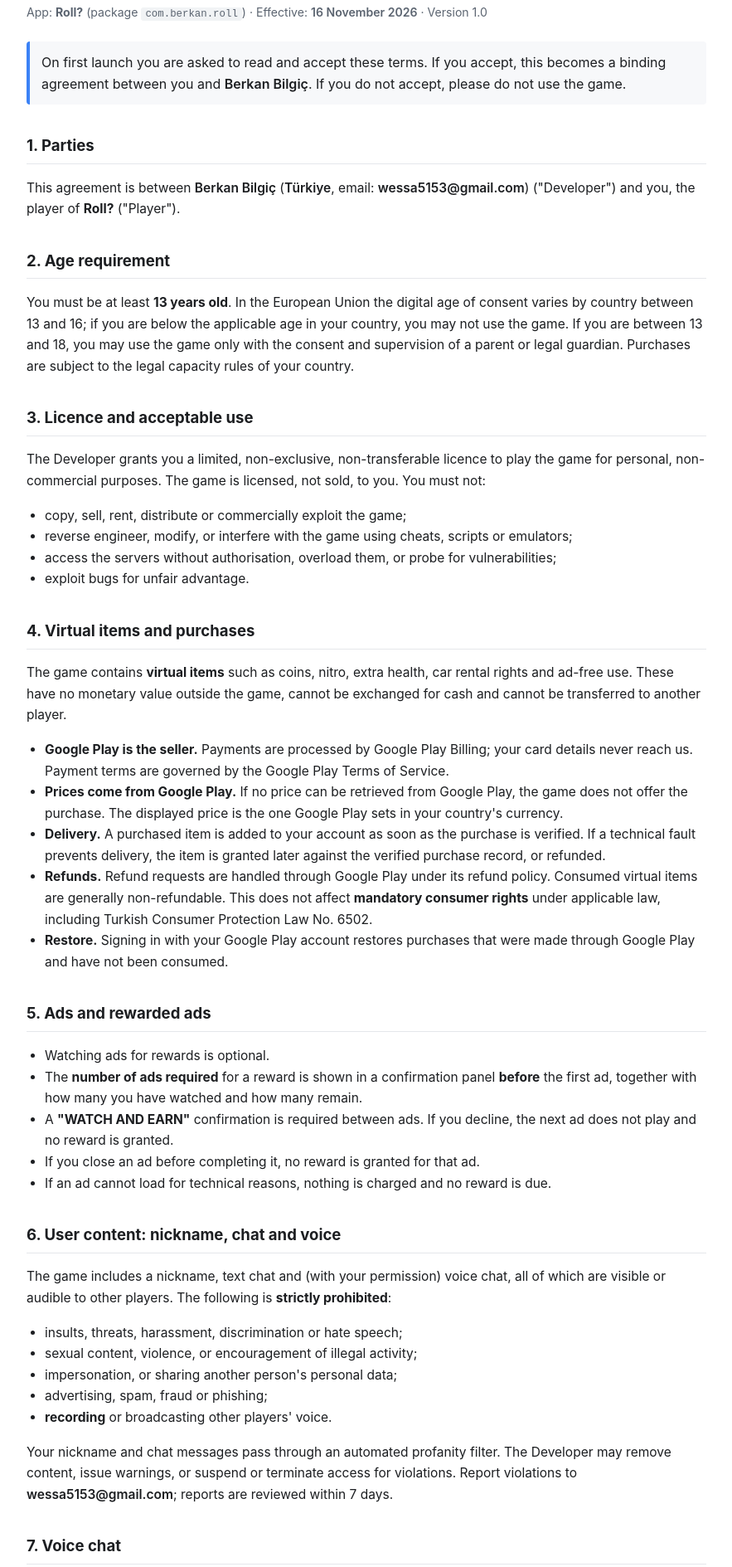
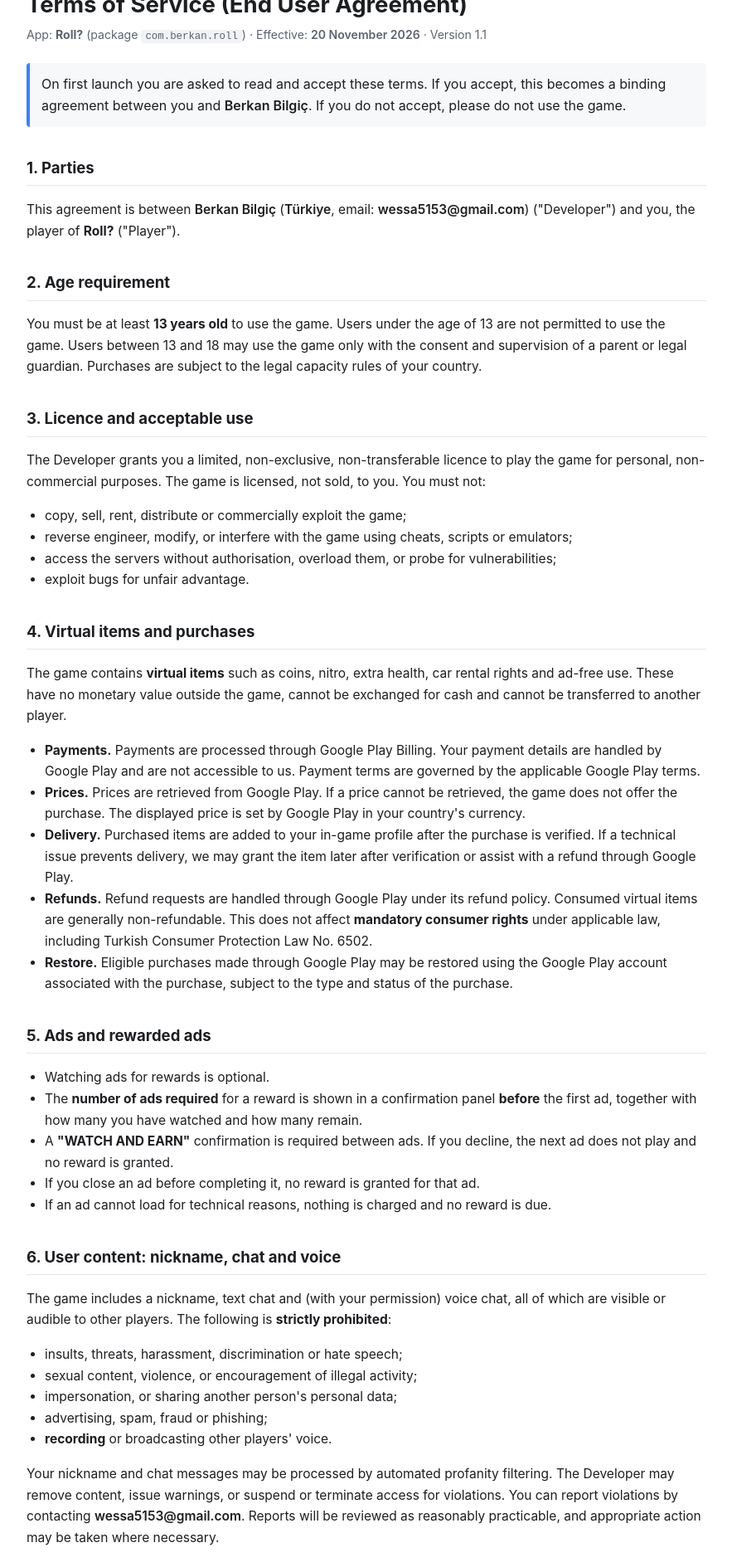
Before and after one commit to wessa5153-del/roll-legal, a plain HTML site: page terms.html in a window 1280 px wide. Shown: the part 74-1963 px from the top of the page at 83% size, without its empty margins (198-1081 px from the left). Drawn offline with Linux system fonts and the light colour scheme.

Commit message:
Update terms.html

````diff
--- a/terms.html
+++ b/terms.html
@@ -1,3 +1,4 @@
+```html
 <!DOCTYPE html>
 <html lang="en">
 <head>
@@ -24,7 +25,6 @@
     .box { background:#1b1f24; border-left-color:#4b8ef7; }
     a { color:#7fb0ff; }
     code { background:#22262c; }
-    .fill { font-weight:600; }
     .meta { color:#9aa3ae; }
   }
 </style>
@@ -33,7 +33,7 @@
 <div class="wrap">
 
 <h1>Terms of Service (End User Agreement)</h1>
-<p class="meta">App: <strong>Roll?</strong> (package <code>com.berkan.roll</code>) · Effective: <span class="fill">16 November 2026</span> · Version 1.0</p>
+<p class="meta">App: <strong>Roll?</strong> (package <code>com.berkan.roll</code>) · Effective: <span class="fill">20 November 2026</span> · Version 1.1</p>
 
 <div class="box">
 On first launch you are asked to read and accept these terms. If you accept, this becomes a binding agreement
@@ -45,10 +45,7 @@ between you and <span class="fill">Berkan Bilgiç</span>. If you do not accept,
 email: <span class="fill">wessa5153@gmail.com</span>) ("Developer") and you, the player of <strong>Roll?</strong> ("Player").</p>
 
 <h2>2. Age requirement</h2>
-<p>You must be at least <strong>13 years old</strong>. In the European Union the digital age of consent varies by country
-between 13 and 16; if you are below the applicable age in your country, you may not use the game. If you are between
-13 and 18, you may use the game only with the consent and supervision of a parent or legal guardian. Purchases are
-subject to the legal capacity rules of your country.</p>
+<p>You must be at least <strong>13 years old</strong> to use the game. Users under the age of 13 are not permitted to use the game. Users between 13 and 18 may use the game only with the consent and supervision of a parent or legal guardian. Purchases are subject to the legal capacity rules of your country.</p>
 
 <h2>3. Licence and acceptable use</h2>
 <p>The Developer grants you a limited, non-exclusive, non-transferable licence to play the game for personal,
@@ -64,26 +61,18 @@ non-commercial purposes. The game is licensed, not sold, to you. You must not:</
 <p>The game contains <strong>virtual items</strong> such as coins, nitro, extra health, car rental rights and ad-free use.
 These have no monetary value outside the game, cannot be exchanged for cash and cannot be transferred to another player.</p>
 <ul>
-<li><strong>Google Play is the seller.</strong> Payments are processed by Google Play Billing; your card details never
-reach us. Payment terms are governed by the Google Play Terms of Service.</li>
-<li><strong>Prices come from Google Play.</strong> If no price can be retrieved from Google Play, the game does not offer
-the purchase. The displayed price is the one Google Play sets in your country's currency.</li>
-<li><strong>Delivery.</strong> A purchased item is added to your account as soon as the purchase is verified. If a
-technical fault prevents delivery, the item is granted later against the verified purchase record, or refunded.</li>
-<li><strong>Refunds.</strong> Refund requests are handled through Google Play under its refund policy. Consumed virtual
-items are generally non-refundable. This does not affect <strong>mandatory consumer rights</strong> under applicable law,
-including Turkish Consumer Protection Law No. 6502.</li>
-<li><strong>Restore.</strong> Signing in with your Google Play account restores purchases that were made through
-Google Play and have not been consumed.</li>
+<li><strong>Payments.</strong> Payments are processed through Google Play Billing. Your payment details are handled by Google Play and are not accessible to us. Payment terms are governed by the applicable Google Play terms.</li>
+<li><strong>Prices.</strong> Prices are retrieved from Google Play. If a price cannot be retrieved, the game does not offer the purchase. The displayed price is set by Google Play in your country's currency.</li>
+<li><strong>Delivery.</strong> Purchased items are added to your in-game profile after the purchase is verified. If a technical issue prevents delivery, we may grant the item later after verification or assist with a refund through Google Play.</li>
+<li><strong>Refunds.</strong> Refund requests are handled through Google Play under its refund policy. Consumed virtual items are generally non-refundable. This does not affect <strong>mandatory consumer rights</strong> under applicable law, including Turkish Consumer Protection Law No. 6502.</li>
+<li><strong>Restore.</strong> Eligible purchases made through Google Play may be restored using the Google Play account associated with the purchase, subject to the type and status of the purchase.</li>
 </ul>
 
 <h2>5. Ads and rewarded ads</h2>
 <ul>
 <li>Watching ads for rewards is optional.</li>
-<li>The <strong>number of ads required</strong> for a reward is shown in a confirmation panel <strong>before</strong> the
-first ad, together with how many you have watched and how many remain.</li>
-<li>A <strong>"WATCH AND EARN"</strong> confirmation is required between ads. If you decline, the next ad does not play
-and no reward is granted.</li>
+<li>The <strong>number of ads required</strong> for a reward is shown in a confirmation panel <strong>before</strong> the first ad, together with how many you have watched and how many remain.</li>
+<li>A <strong>"WATCH AND EARN"</strong> confirmation is required between ads. If you decline, the next ad does not play and no reward is granted.</li>
 <li>If you close an ad before completing it, no reward is granted for that ad.</li>
 <li>If an ad cannot load for technical reasons, nothing is charged and no reward is due.</li>
 </ul>
@@ -98,9 +87,9 @@ to other players. The following is <strong>strictly prohibited</strong>:</p>
 <li>advertising, spam, fraud or phishing;</li>
 <li><strong>recording</strong> or broadcasting other players' voice.</li>
 </ul>
-<p>Your nickname and chat messages pass through an automated profanity filter. The Developer may remove content, issue
-warnings, or suspend or terminate access for violations. Report violations to <span class="fill">wessa5153@gmail.com</span>;
-reports are reviewed within 7 days.</p>
+<p>Your nickname and chat messages may be processed by automated profanity filtering. The Developer may remove content, issue
+warnings, or suspend or terminate access for violations. You can report violations by contacting
+<span class="fill">wessa5153@gmail.com</span>. Reports will be reviewed as reasonably practicable, and appropriate action may be taken where necessary.</p>
 
 <h2>7. Voice chat</h2>
 <p>Voice chat is off by default and works only after you grant the microphone permission and enable it in-game.
@@ -117,9 +106,7 @@ Material changes to these terms are announced in-game.</p>
 These terms grant you no ownership of that content.</p>
 
 <h2>10. Limitation of liability</h2>
-<p>The game is provided "as is". The Developer is not liable for indirect damages, loss of profit or loss of data, and
-liability is limited to the amount you paid for the game in the 12 months preceding the event. This limitation does
-not apply to wilful misconduct or gross negligence, to personal injury, or to <strong>mandatory consumer rights</strong>.</p>
+<p>The game is provided "as is". To the extent permitted by applicable law, the Developer is not liable for indirect damages, loss of profit or loss of data, and liability is limited to the amount you paid for the game in the 12 months preceding the event. This limitation does not apply to wilful misconduct or gross negligence, to personal injury, or to <strong>mandatory consumer rights</strong>.</p>
 
 <h2>11. Termination</h2>
 <p>Your access may be suspended or terminated if you breach these terms. You may end this agreement at any time by
@@ -141,3 +128,4 @@ mandatory consumer-protection rules of your country of residence remain unaffect
 </div>
 </body>
 </html>
+```
````
